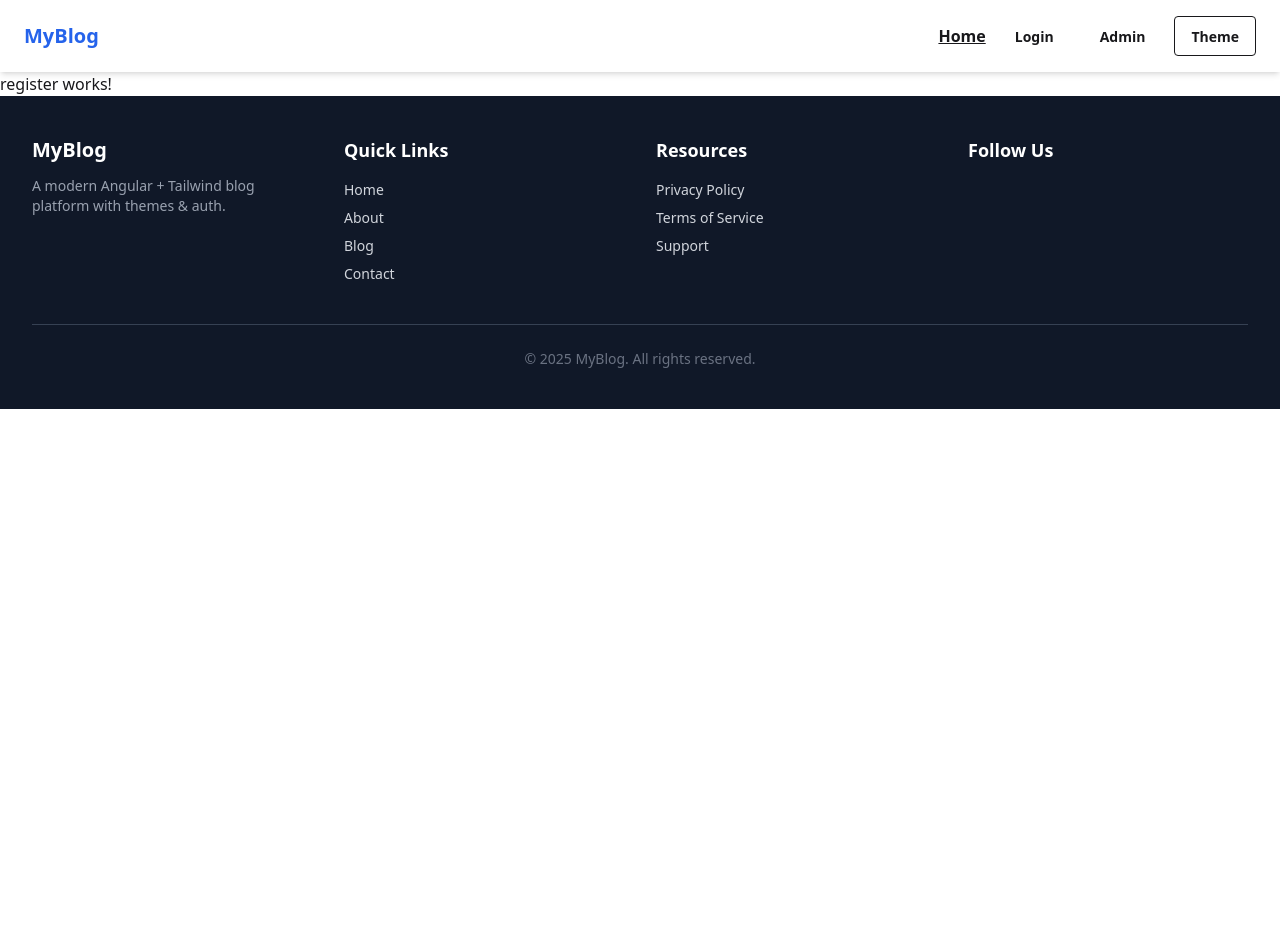
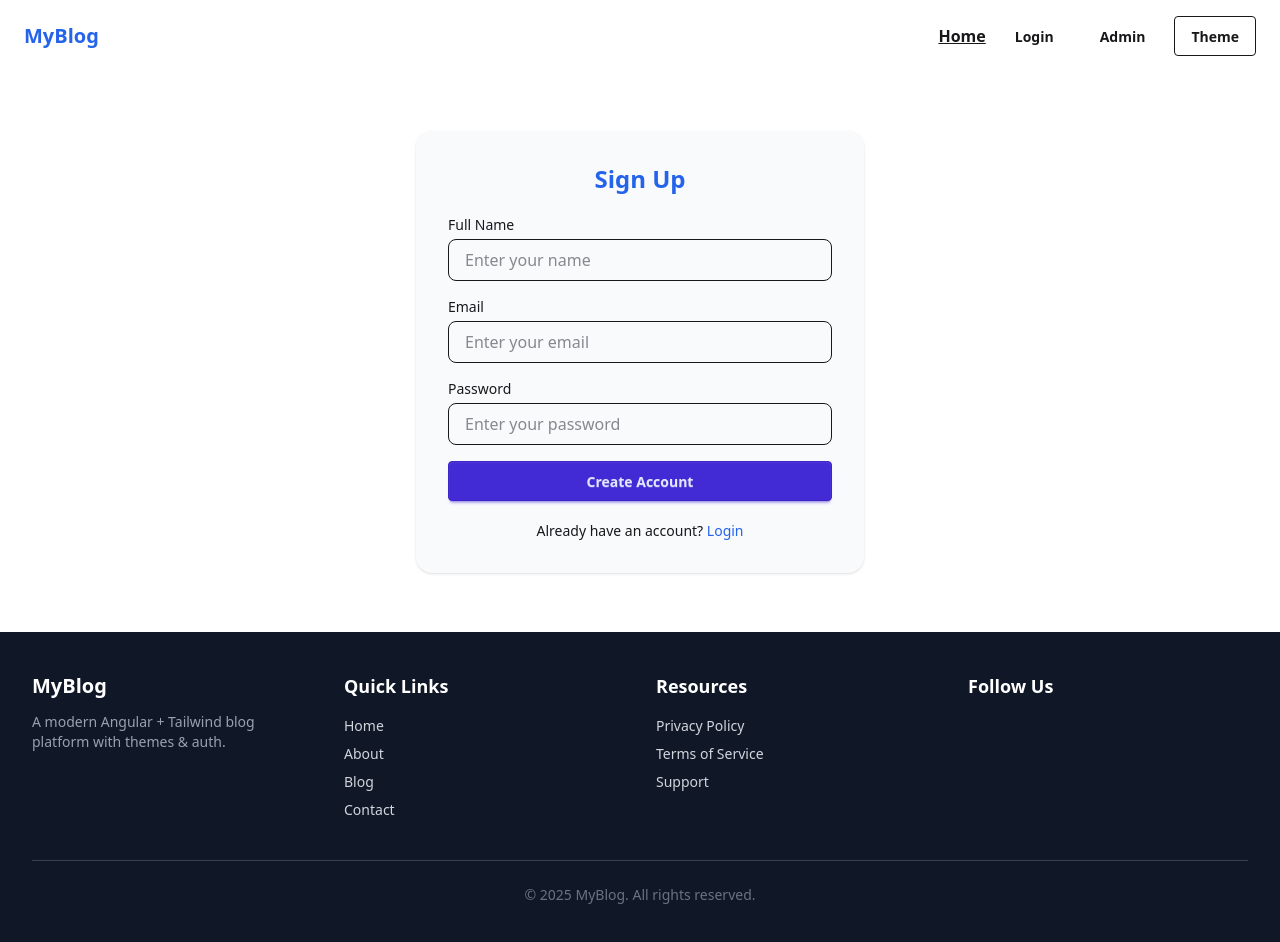
Before and after one commit to abhishek-kumar2/angular-basic-layout, an Angular app: page /auth/register in a window 1280 px wide. Shown: the top 942 px of the page. Before the commit the page ends 800 px from the top, so only its background shows below. Built offline with nearby package versions, Linux system fonts and the light colour scheme.

Commit message:
sign up form page html added

```diff
--- a/src/app/domains/auth/register/register.html
+++ b/src/app/domains/auth/register/register.html
@@ -1 +1,49 @@
-<p>register works!</p>
+<div class="min-h-[70vh] flex items-center justify-center bg-background">
+  <div class="w-full max-w-md p-8 space-y-5 rounded-2xl shadow card">
+    <h1 class="text-2xl font-bold text-center text-primary-500">Sign Up</h1>
+
+    <form class="space-y-4">
+      <div>
+        <label class="block text-sm font-medium mb-1" for="name">Full Name</label>
+        <input
+          id="name"
+          type="text"
+          class="w-full px-4 py-2 rounded-lg border focus:outline-none focus:ring-2 focus:ring-primary-500"
+          placeholder="Enter your name"
+        />
+      </div>
+
+      <div>
+        <label class="block text-sm font-medium mb-1" for="email">Email</label>
+        <input
+          id="email"
+          type="email"
+          class="w-full px-4 py-2 rounded-lg border focus:outline-none focus:ring-2 focus:ring-primary-500"
+          placeholder="Enter your email"
+        />
+      </div>
+
+      <div>
+        <label class="block text-sm font-medium mb-1" for="password">Password</label>
+        <input
+          id="password"
+          type="password"
+          class="w-full px-4 py-2 rounded-lg border focus:outline-none focus:ring-2 focus:ring-primary-500"
+          placeholder="Enter your password"
+        />
+      </div>
+
+      <button
+        type="submit"
+        class="w-full btn btn-primary"
+      >
+        Create Account
+      </button>
+    </form>
+
+    <p class="text-sm text-center">
+      Already have an account?
+      <a routerLink="/auth/login" class="text-primary-500 hover:underline">Login</a>
+    </p>
+  </div>
+</div>
--- a/src/app/domains/auth/register/register.ts
+++ b/src/app/domains/auth/register/register.ts
@@ -1,8 +1,9 @@
 import { Component } from '@angular/core';
+import { RouterLink } from '@angular/router';
 
 @Component({
   selector: 'app-register',
-  imports: [],
+  imports: [RouterLink],
   templateUrl: './register.html',
   styleUrl: './register.css'
 })
```
